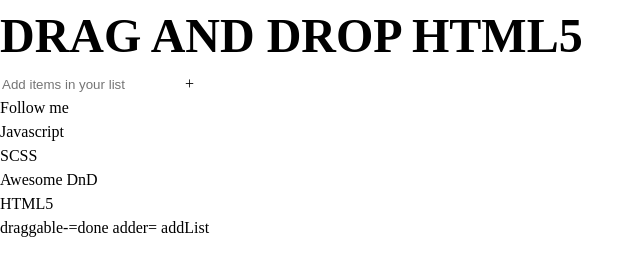
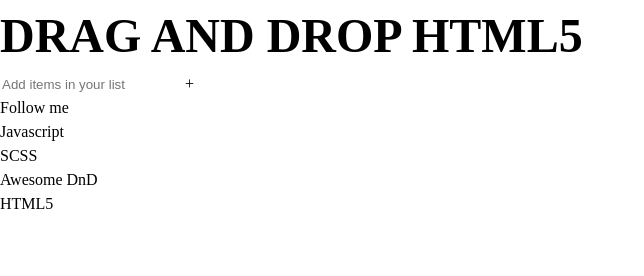
Before and after one commit to imcontrive/DragDrop, a plain HTML site: page index.html in a window 1280 px wide. Shown: the whole page, without its empty margins (0-644 px from the left). Drawn offline with Linux system fonts and the light colour scheme.

Commit message:
first commit

```diff
--- a/index.html
+++ b/index.html
@@ -33,5 +33,5 @@
   </body>
 </html>
 
-draggable-=done
-adder= addList
+<!-- draggable-=done
+adder= addList -->
```
